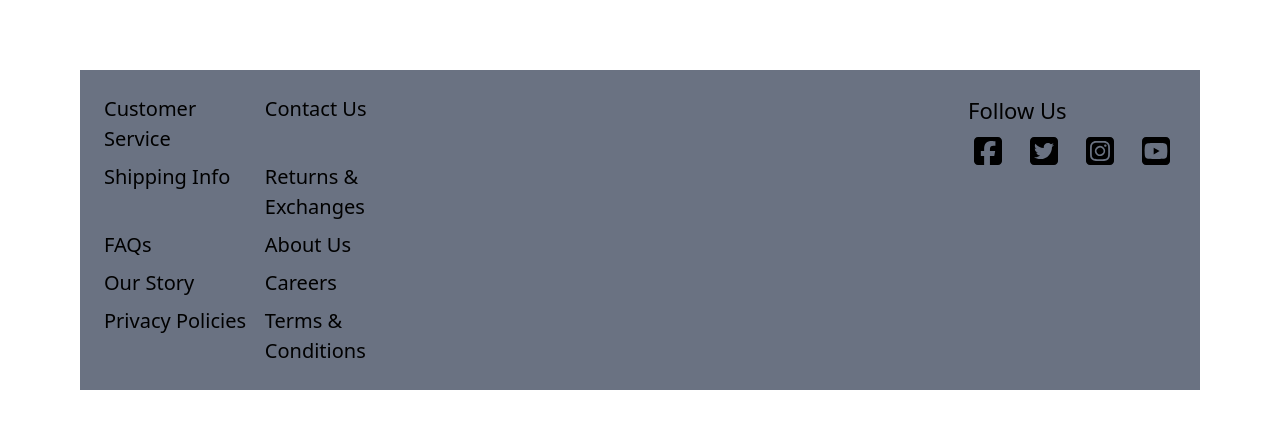
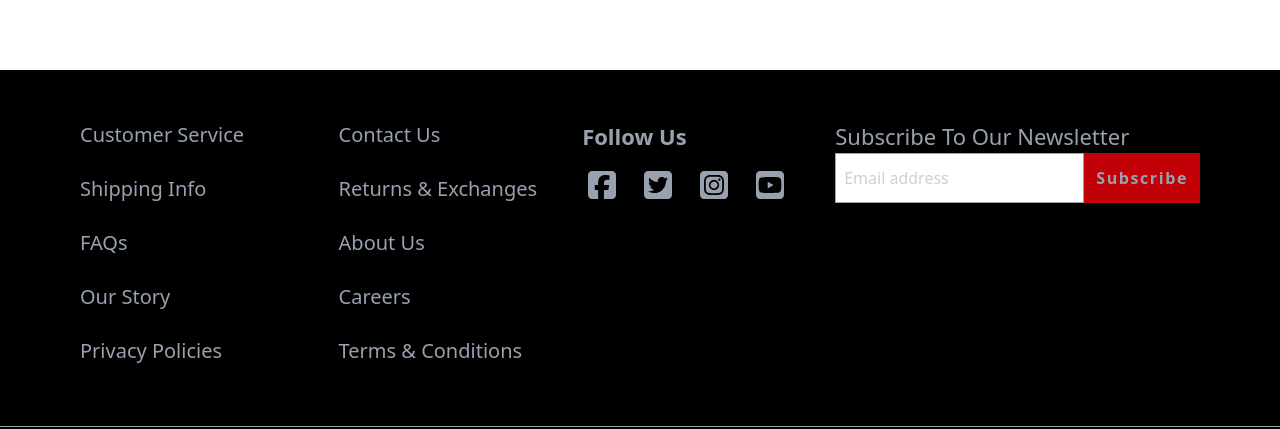
Before and after one commit to DanielApple05/A-sneakers-Ecommerce-page, a React (Vite) app: page / in a window 1280 px wide. Shown: the part 1871-2300 px from the top of the page. Before the commit the page ends 2261 px from the top, so only its background shows below. Built offline with nearby package versions, Linux system fonts and the light colour scheme.

Commit message:
commit on footer

```diff
--- a/src/assets/components/footerComponent/footerNavs.jsx
+++ b/src/assets/components/footerComponent/footerNavs.jsx
@@ -4,9 +4,12 @@ import FtNavBtns from "./footerTab";
 
 const FooterNavs = () => {
   return (
-    <div className="mx-[80px] bg-gray-500 p-6 flex justify-between">
 
-      <div className="grid grid-cols-2 gap-y-2 w-[30%]">
+    <div className="bg-black py-[50px] ">
+      <div className="border-b text-gray-400" >
+        <div className=" flex justify-between px-[80px] pb-15">
+
+          <div className="grid grid-cols-2 gap-y-6 gap-x-15">
             {FtNavBtns.links.map((link, index) => (
               <h5 key={index} className="cursor-pointer hover:text-white">
                 {link}
@@ -16,7 +19,7 @@ const FooterNavs = () => {
 
 
           <div className="flex flex-col items-start">
-        <h3 className="mb-2">Follow Us</h3>
+            <h3 className="mb-4 font-semibold">Follow Us</h3>
             <div className="flex space-x-4">
               {FtNavBtns.socials.map((icon, index) => (
                 <FontAwesomeIcon key={index} icon={icon} size="2x" />
@@ -24,6 +27,21 @@ const FooterNavs = () => {
             </div>
           </div>
 
+          <div>
+            <h3>
+              Subscribe To Our Newsletter
+            </h3>
+            <div className="flex bg-white">
+              <input type="email" placeholder="Email address" className="py-3 px-2 border" />
+              <button className="bg-red-700 px-3 tracking-widest py-3 font-semibold">
+                Subscribe
+              </button>
+            </div>
+          </div>
+        </div>
+
+      </div>
+
     </div>
   );
 };
```
Also changed, not shown: src/assets/images/visa-icon.png (added). Lines whose indentation alone changed are shown as unchanged.
